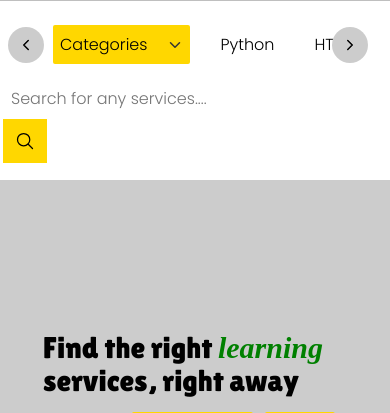
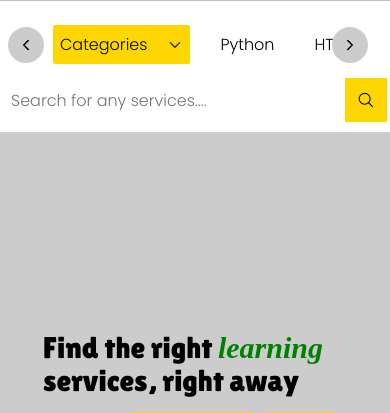
Before and after one commit to Herdham/QuickHub, a Django app: page / in a window 390 px wide. Shown: the part 51-464 px from the top of the page. Run offline with Django 5.2, Linux system fonts and the light colour scheme; some libraries are stand-ins or nearby versions; some web fonts are replaced.

Commit message:
more changes

```diff
--- a/QuickApp/static/style/main.css
+++ b/QuickApp/static/style/main.css
@@ -455,7 +455,6 @@
 
 
 .allmainpage main .search_box{
-    display: flex;
     align-items: center;
     justify-content: space-between;
     background-color: #fff;
@@ -1351,7 +1350,7 @@
     }
 
     .allmainpage main .search_box{
-        display: block;
+        display: flex;
     }
 
 }
--- a/productionfiles/style/main.css
+++ b/productionfiles/style/main.css
@@ -455,7 +455,6 @@
 
 
 .allmainpage main .search_box{
-    display: flex;
     align-items: center;
     justify-content: space-between;
     background-color: #fff;
@@ -1351,7 +1350,7 @@
     }
 
     .allmainpage main .search_box{
-        display: block;
+        display: flex;
     }
 
 }
```
